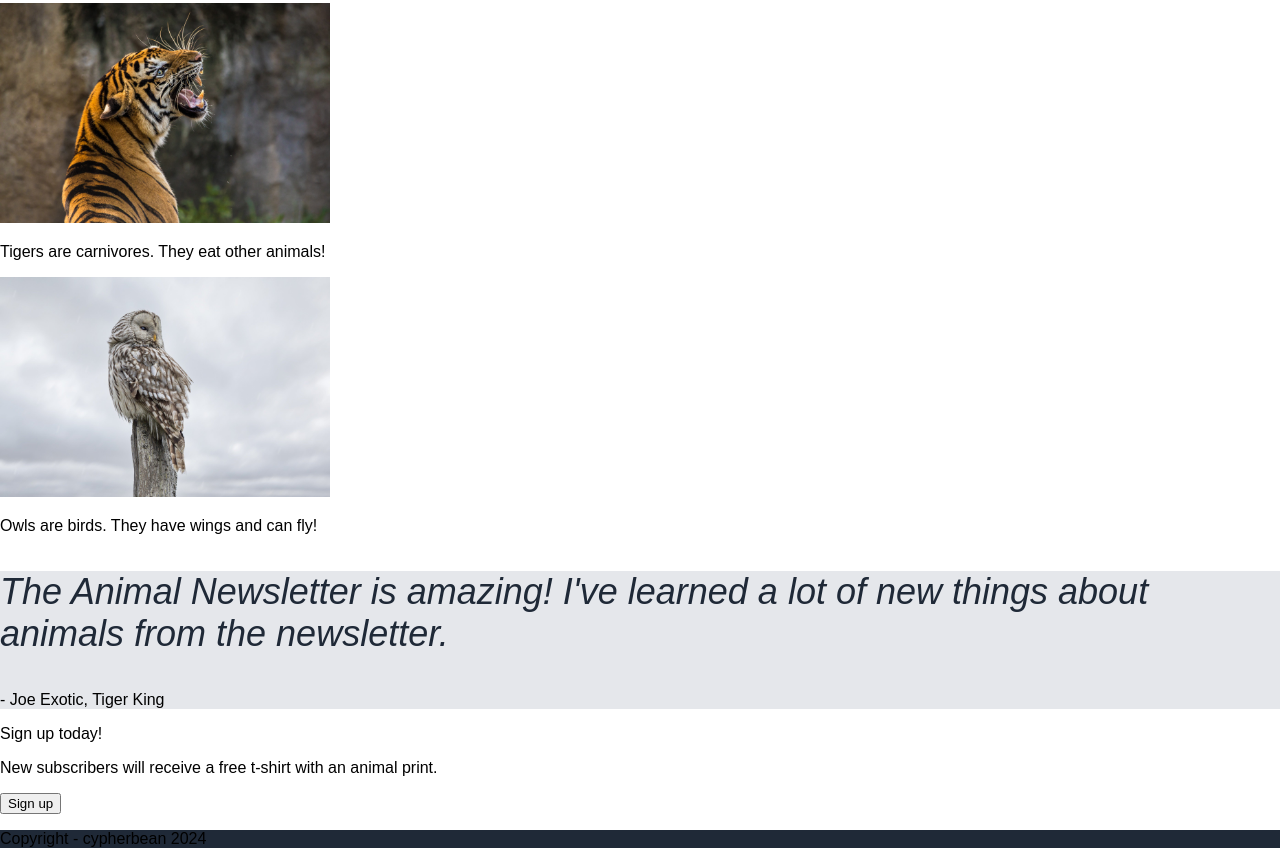
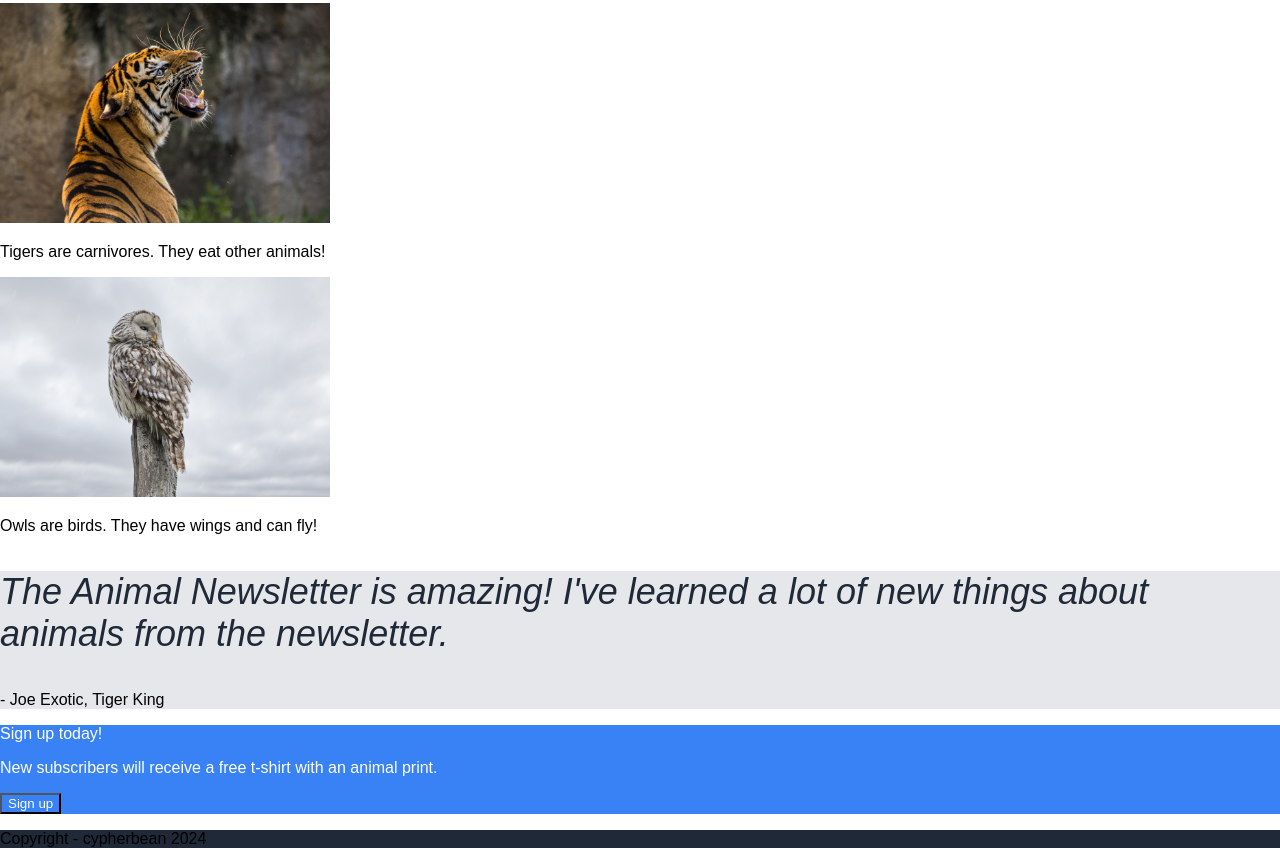
Before and after one commit to cypherbean-io/odin-landing-page, a plain HTML site: page index.html in a window 1280 px wide. Shown: the part 1040-1904 px from the top of the page. Drawn offline with Linux system fonts and the light colour scheme.

Commit message:
Change color of buttons and call to action box

```diff
--- a/css/style.css
+++ b/css/style.css
@@ -15,6 +15,12 @@ footer,
 
 .three {
   background-color: #E5E7EB;
+}
+
+button,
+.action-box {
+  background-color: #3882F6;
+  color: white;
 }
 
 .main-text {
--- a/index.html
+++ b/index.html
@@ -45,7 +45,7 @@
       <p>- Joe Exotic, Tiger King</p>
     </div>
     <div class="four">
-      <div>
+      <div class="action-box">
         <p>Sign up today!</p>
         <p>New subscribers will receive a free t-shirt with an animal print.</p>
         <button>Sign up</button>
```
